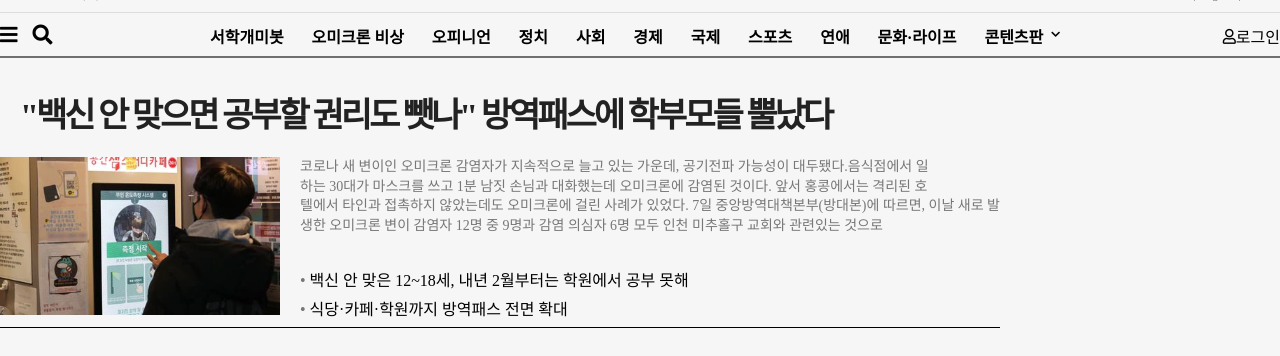
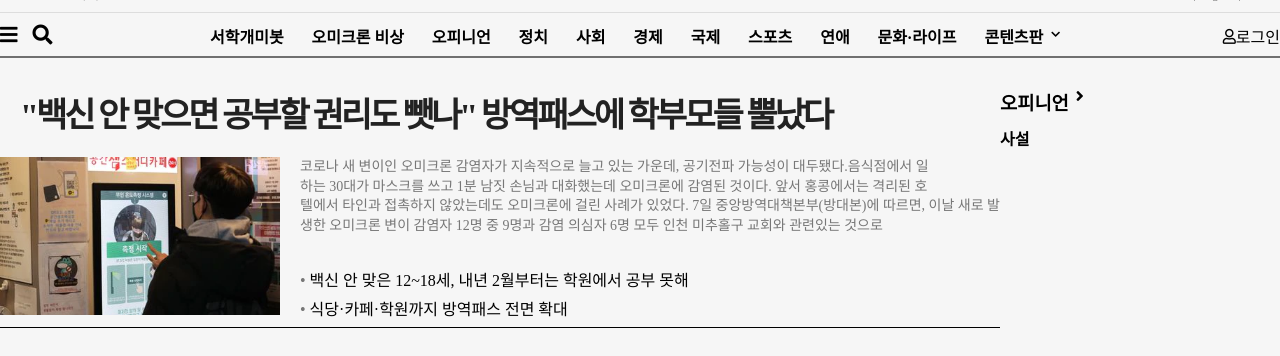
Before and after one commit to wnwn1320/wnwn1320.github.io, a plain HTML site: page index.html in a window 1280 px wide. Shown: the part 70-426 px from the top of the page. Drawn offline with Linux system fonts and the light colour scheme.

Commit message:
Update index.html

```diff
--- a/index.html
+++ b/index.html
@@ -72,8 +72,16 @@
                             </ul>
                         </div>
                     </article>
-                    <aside class="right_newsarea">
-
+                    <aside class="side_newsarea">
+                        <div class="inner">
+                            <div class="side_title_area">
+                                <h3 class="side_newsarea_title">오피니언</h3>
+                                <i class="fas fa-angle-right"></i>
+                            </div>
+                            <div class="side_articles">
+                                <h4 class="side_articles_title">사설</h4>
+                            </div>
+                        </div>
                     </aside>
             </div>
         </div>
```
